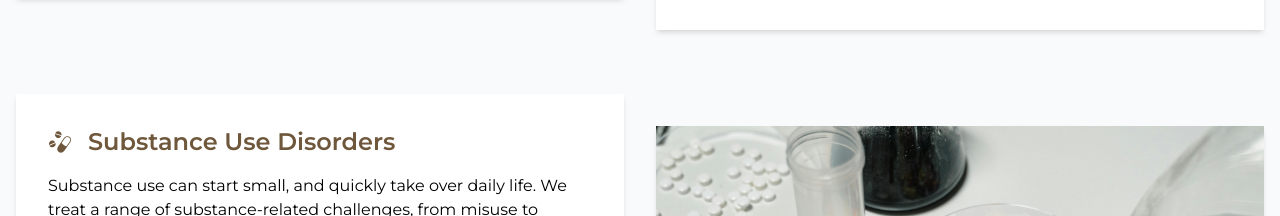
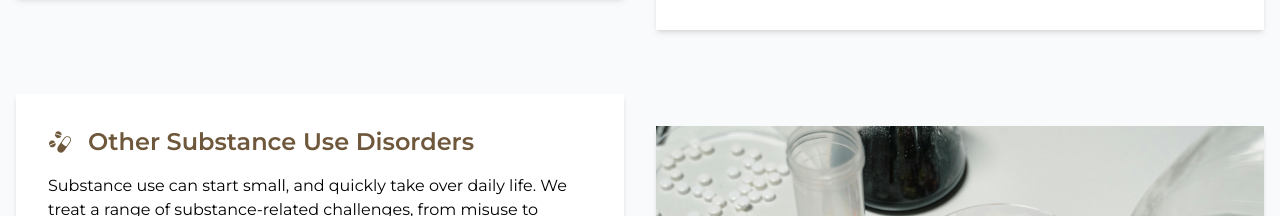
Before and after one commit to orlamee/recoveryrx, a Next.js app: page /treatments in a window 1280 px wide. Shown: the part 3509-3725 px from the top of the page. Built offline with nearby package versions, Linux system fonts and the light colour scheme.

Commit message:
Update heading for clarity on substance use disorders

```diff
--- a/src/app/treatments/page.tsx
+++ b/src/app/treatments/page.tsx
@@ -336,7 +336,7 @@ export default function TreatmentPage() {
               <div className="flex items-center mb-4">
                 <GiMedicines className="text-2xl text-[#6e573b] mr-4" />
                 <h3 className="text-2xl text-[#6e573b] font-semibold">
-                  Substance Use Disorders
+                  Other Substance Use Disorders
                 </h3>
               </div>
               <p className="text-black mb-6">
```
